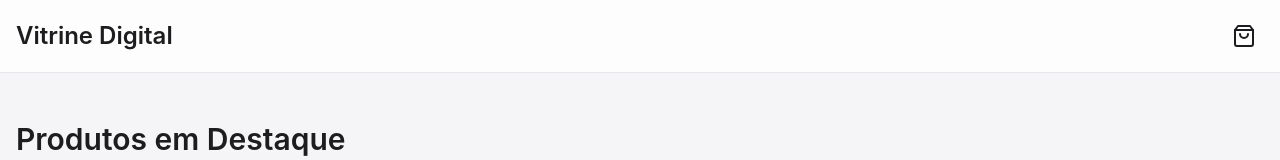
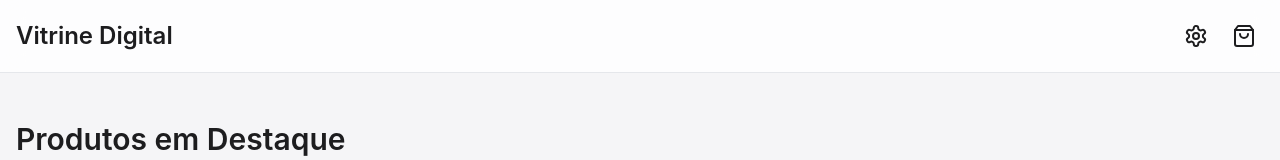
Before and after one commit to ricardorosenberg/vitrine-digital, a React (Vite) app: page / in a window 1280 px wide. Shown: the top 160 px of the page. Built offline with nearby package versions, Linux system fonts and the light colour scheme.

Commit message:
Adicionar botão Settings para acessar admin no Header

```diff
--- a/src/components/Header.jsx
+++ b/src/components/Header.jsx
@@ -1,7 +1,7 @@
-import { ShoppingBag } from 'lucide-react'
+import { ShoppingBag, Settings } from 'lucide-react'
 import { useCart } from '../context/CartContext'
 
-export default function Header({ onCartClick }) {
+export default function Header({ onCartClick, onAdminClick }) {
   const { getTotalItems } = useCart()
   const totalItems = getTotalItems()
 
@@ -11,6 +11,15 @@ export default function Header({ onCartClick }) {
         <h1 className="text-2xl font-semibold text-apple-dark">
           Vitrine Digital
         </h1>
+
+        <div className="flex items-center gap-2">
+          <button
+            onClick={onAdminClick}
+            className="p-2 hover:bg-apple-gray rounded-full transition-colors"
+            title="Painel Admin"
+          >
+            <Settings size={24} className="text-apple-dark" />
+          </button>
 
           <button
             onClick={onCartClick}
@@ -24,6 +33,7 @@ export default function Header({ onCartClick }) {
             )}
           </button>
         </div>
+      </div>
     </header>
   )
 }
```
Lines whose indentation alone changed are shown as unchanged.
